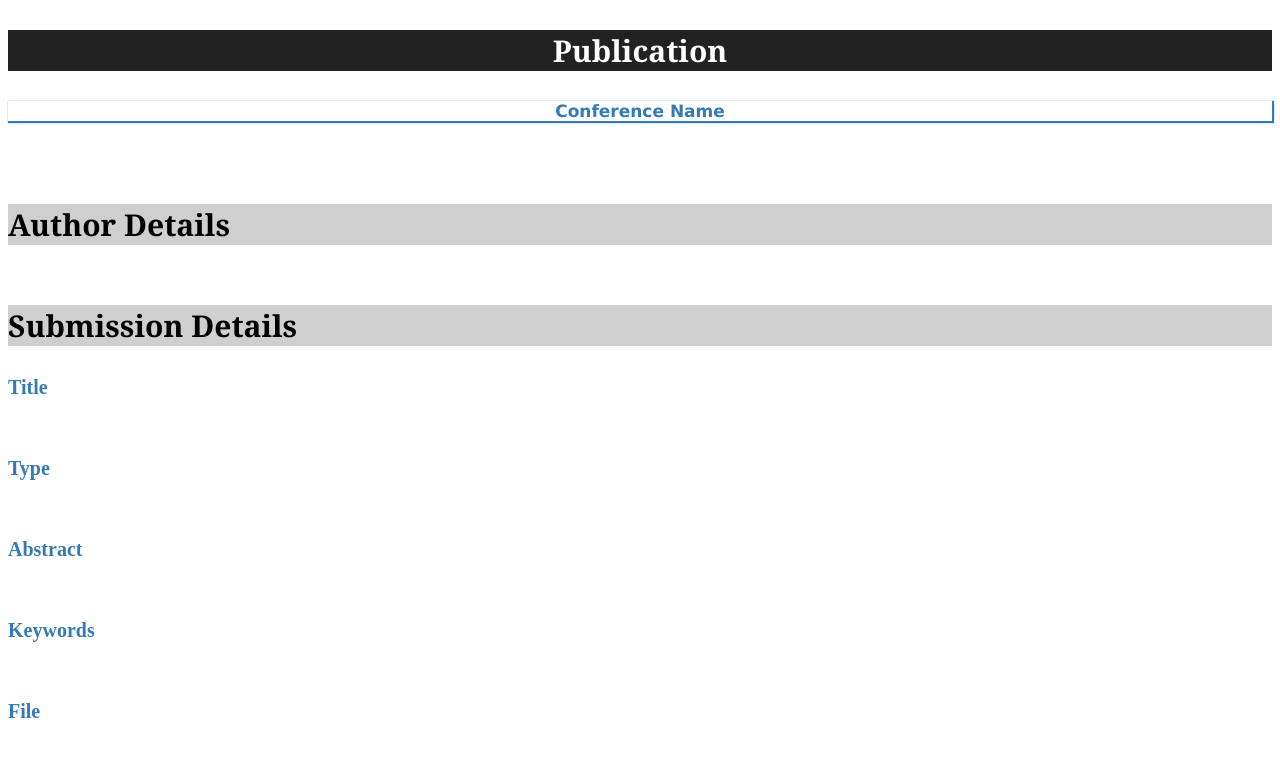
After one commit to DEXDEVS/CCS, a Yii app: the page made by frontend/views/submissions/submission-details.php in a window 1280 px wide. The commit adds this page. Shown: the top 760 px of the page. Run offline with PHP 8.4 and a stand-in for Yii, Linux system fonts and the light colour scheme; the template is opened without the code that fills it, so the values that code supplies are empty; some libraries are stand-ins or nearby versions.

Commit message:
previous submission detal view modified

```diff
--- a/frontend/views/layouts/main.php
+++ b/frontend/views/layouts/main.php
@@ -120,6 +120,7 @@ AppAsset::register($this);
             $menuItems = [
                 ['label' => 'Home', 'url' => ['/site/index']],
                 ['label' => 'Contact', 'url' => ['/site/contact']],
+                ['label' => 'Previous Submissions', 'url' => ['/submissions/previous-submission']],
                 ['label' => 'Submissions', 'url' => ['/submissions']],
 
             ];
--- /dev/null
+++ b/frontend/views/submissions/submission-details.php
@@ -0,0 +1,145 @@
+<!DOCTYPE html>
+<html>
+<head>
+	<title></title>
+</head>
+<body>
+<?php
+	$subid = $_GET['id'];
+	$submissions = Yii::$app->db->createCommand("SELECT * FROM submissions WHERE sub_id = '$subid'")->queryAll();
+	$conf_id = $submissions[0]['conf_id'];
+	$conferenceName = Yii::$app->db->createCommand("SELECT conf_name FROM conferences WHERE conf_id = '$conf_id'")->queryAll();
+
+
+
+?>
+<div class="container">
+	<div class="row">
+		<div class="col-md-3">
+			<div class="panel panel-default">
+				<div class="panel-heading" style="background-color:#222222;color:white;text-align: center;font-family: georgia;">
+					<h3 style="font-size:30px;">Publication</h3>
+				</div>
+				<div class="panel-body">
+					<p style="box-shadow:1px 1px 1px 1px;font-family:verdana;font-weight: bolder;color:#337AB7;font-size:17px;text-align: center;"><i class="glyphicon glyphicon-hand-right"></i> Conference Name</p>
+			 		<li style="list-style-type: none;text-align: center;font-size:20px;font-family: georgia">
+			 			<?php echo $conferenceName[0]['conf_name']; ?>
+			 		</li><br><!-- <hr style="border-color:#337AB7;"> -->
+			 			<?php
+
+			 				$authorIds = Yii::$app->db->createCommand("SELECT pa_author_id FROM paper_authors
+							INNER JOIN submissions
+							ON paper_authors.pa_sub_id = submissions.sub_id
+							WHERE paper_authors.pa_sub_id = '$subid'")->queryAll();
+							$count = count($authorIds);
+			 				for ($i=0; $i <$count ; $i++) {
+			 					$authId = $authorIds[$i]['pa_author_id'];
+			 					//echo $authId;
+			 					$authorName = Yii::$app->db->createCommand("SELECT * FROM authors WHERE author_id = '$authId'")->queryAll();
+			 				}
+			 			 ?>
+			 		</li><br>
+				</div>
+			</div>
+		</div>
+		<div class="col-md-9">
+			<div class="row">
+				<div class="col-md-12">
+					<div class="panel panel-default">
+						<div class="panel-heading" style="background-color: #D0CFCF;font-family: georgia;">
+							<h3 style="font-size: 30px;">Author Details</h3>
+						</div>
+						<div class="panel-body">
+							<table class="table table-bordered table-hover table-condensed table-striped">
+					            <tbody>
+
+					              <?php
+					              $authorIds = Yii::$app->db->createCommand("SELECT pa_author_id FROM paper_authors
+							INNER JOIN submissions
+							ON paper_authors.pa_sub_id = submissions.sub_id
+							WHERE paper_authors.pa_sub_id = '$subid'")->queryAll();
+							$count = count($authorIds);
+			 				for ($i=0; $i <$count ; $i++) {
+			 					$authId = $authorIds[$i]['pa_author_id'];
+			 					$authorName = Yii::$app->db->createCommand("SELECT * FROM authors WHERE author_id = '$authId'")->queryAll();
+					              ?>
+					                <thead>
+					                  <tr>
+					                  <th colspan="4" style="text-align: center;background-color:#F5F5F5;color:#337AB7;">
+					                  	<i class="glyphicon glyphicon-user"></i>
+					                    <?php echo $authorName[0]['author_fname'].$authorName[0]['author_mname'].$authorName[0]['author_lname']; ?>
+					                  </th>
+					                </tr>
+					                <tr>
+					                  <th style="width: 60px;">Country</th>
+					                  <td><?php echo  $authorName[0]['author_country']; ?></td>
+					                </tr>
+					                <tr>
+					                  <th style="width: 200px">Affiliation</th>
+					                  <td><?php echo  $authorName[0]['author_affiliation']; ?></td>
+					                </tr>
+					                <tr>
+					                  <th style="width: 200px">Email</th>
+					                  <td><?php echo  $authorName[0]['author_email']; ?></td>
+					                </tr>
+					                <tr>
+					                  <th style="width: 200px">Corressppnding</th>
+					                  <td>
+					                  	<?php
+					                  	if ($authorName[0]['author_corresponding'] == 0) {
+					                  	 	echo "NO";
+					                  	 }else{
+					                  	 	echo "Yes";
+					                  	 }
+					                  	?>
+					                  </td>
+					                </tr>
+					                </thead>
+					              <?php } ?>
+					            </tbody>
+          					</table>
+						</div>
+					</div>
+				</div>
+			</div>
+			<div class="row">
+				<div class="col-md-12">
+					<div class="panel panel-default">
+						<div class="panel-heading" style="background-color: #D0CFCF;font-family: georgia;">
+							<h3 style="font-size: 30px;">Submission Details</h3>
+						</div>
+						<div class="panel-body">
+							<p style="font-weight: bolder;color:#337AB7;font-size:20px;"><i class="glyphicon glyphicon-circle-arrow-right"></i> Title</p>
+					 		<li style="list-style-type: none;">
+					 			<?php echo $submissions[0]['sub_title']; ?>
+					 		</li><br>
+
+					 		<p style="font-weight: bolder;color:#337AB7;font-size:20px;"><i class="glyphicon glyphicon-circle-arrow-right"></i> Type</p>
+					 		<li style="list-style-type: none;">
+					 			<?php echo $submissions[0]['sub_type']; ?>
+					 		</li><br>
+
+					 		<p style="font-weight: bolder;color:#337AB7;font-size:20px;"><i class="glyphicon glyphicon-circle-arrow-right"></i> Abstract</p>
+					 		<li style="list-style-type: none;">
+					 			<?php echo $submissions[0]['sub_abstract']; ?>
+					 		</li><br>
+
+					 		<p style="font-weight: bolder;color:#337AB7;font-size:20px;"><i class="glyphicon glyphicon-circle-arrow-right"></i> Keywords</p>
+					 		<li style="list-style-type: none;">
+					 			<?php echo $submissions[0]['sub_keywords']; ?>
+					 		</li><br>
+
+					 		<p style="font-weight: bolder;color:#337AB7;font-size:20px;"><i class="glyphicon glyphicon-circle-arrow-right"></i> File</p>
+					 		<li style="list-style-type: none;">
+					 			<?php echo $submissions[0]['sub_file']; ?>
+					 		</li><br>
+
+						</div>
+					</div>
+				</div>
+			</div>
+		</div>
+	</div>
+</div>
+</body>
+</html>
```
Also changed, not shown: frontend/controllers/SubmissionsController.php (+13 -1 lines), frontend/views/submissions/previous-submission.php (added, +37 -0 lines).
